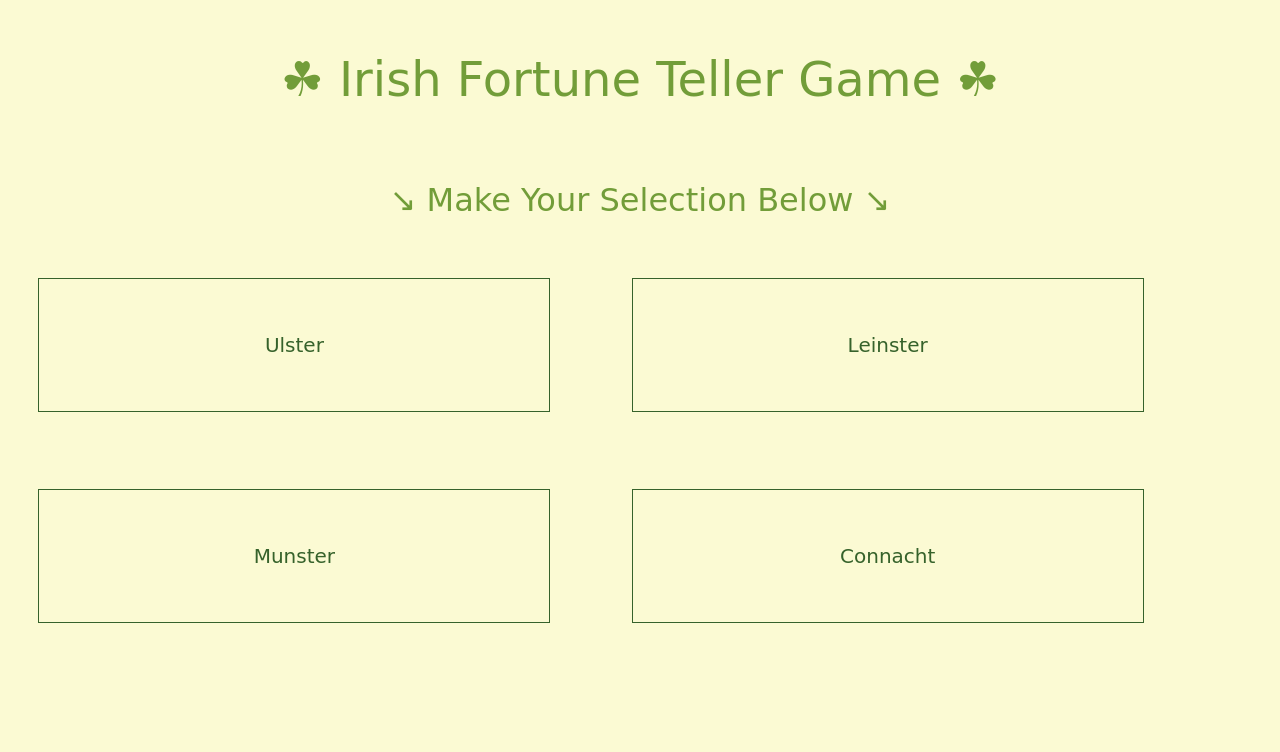
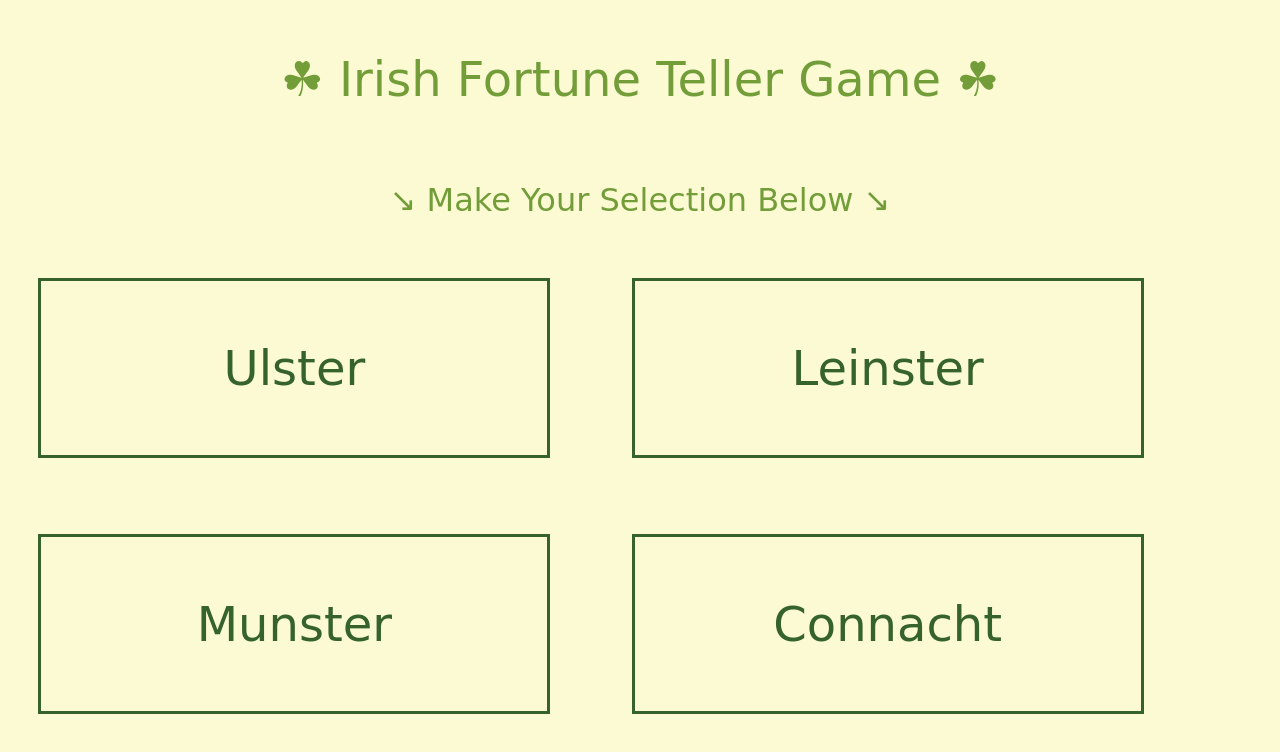
Before and after one commit to ljl22/p3-libby-laura, a website: page index.html in a window 1280 px wide. Drawn offline with nearby package versions, Linux system fonts and the light colour scheme; a web font is replaced by a local one.

Commit message:
Update styling of index.html

```diff
--- a/main.css
+++ b/main.css
@@ -39,7 +39,7 @@ h1 {
   padding: 4% 5% 1% 5%;
 }
 
-h2{
+h2 {
 	text-align: center;
   color: #729d39;
   font-size: 2rem;
@@ -60,13 +60,13 @@ li {
 	display: inline-block;
 	text-align: center;
 	margin: 3%;
-	border: 1px solid #36622b;
+	border: 3px solid #36622b;
 }
 
 ul li p {
 	padding: 10%;
 	margin: 0;
-	font-size: 1.25rem;
+	font-size: 3rem;
 	color: #36622b;
 	background-color: #FBFAD3;
 	transition: background-color 1000ms;
--- a/src/main.js
+++ b/src/main.js
@@ -18,7 +18,7 @@ function loopThrough() {
 };
 
 
-//loop through for number string
+//loop through for number string****************************************
 //function loopThroughTwo() {
 
 //  const changeColor = () => {
@@ -39,7 +39,7 @@ function changeLayer () {
 
 };
 
-//function for number string
+//function for number string***************************************
 //function changeLayerTwo () {
 //  const swap = () => {
 //    layerA.classList.add('hide');
```
